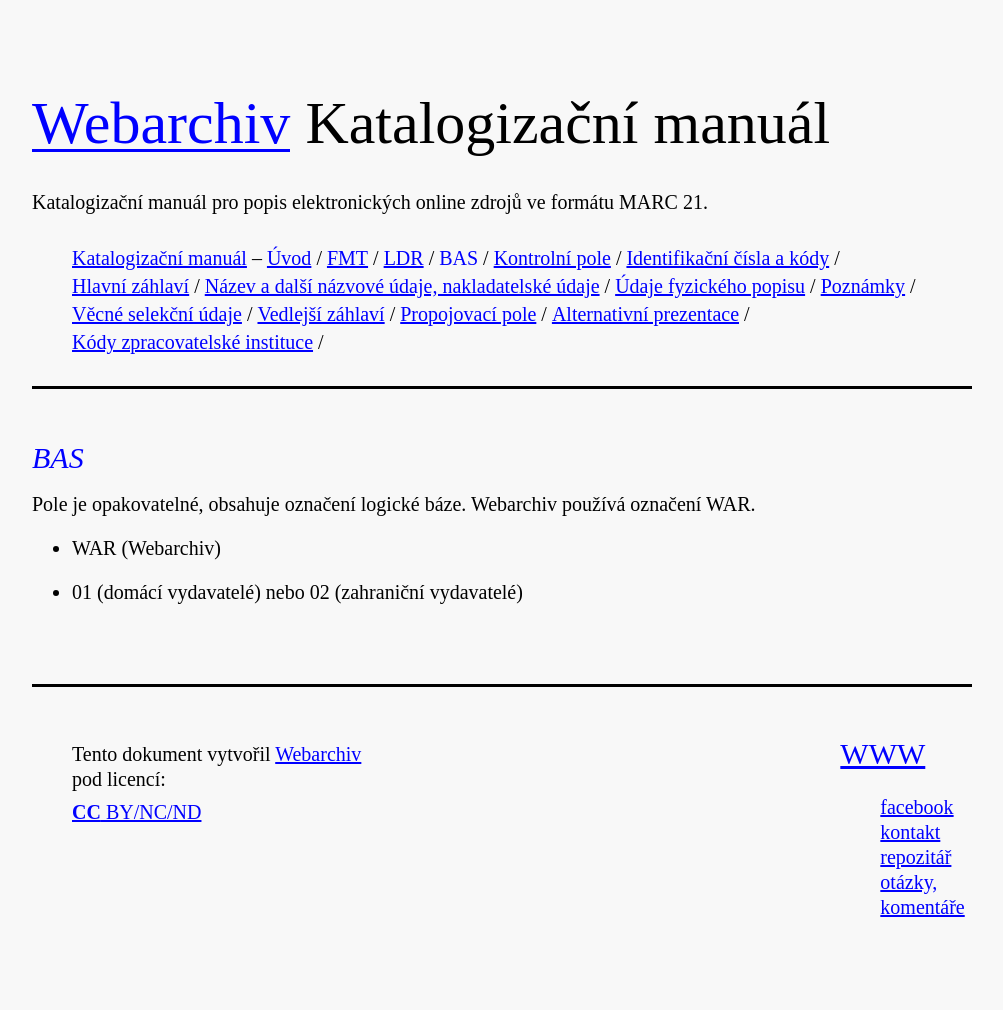
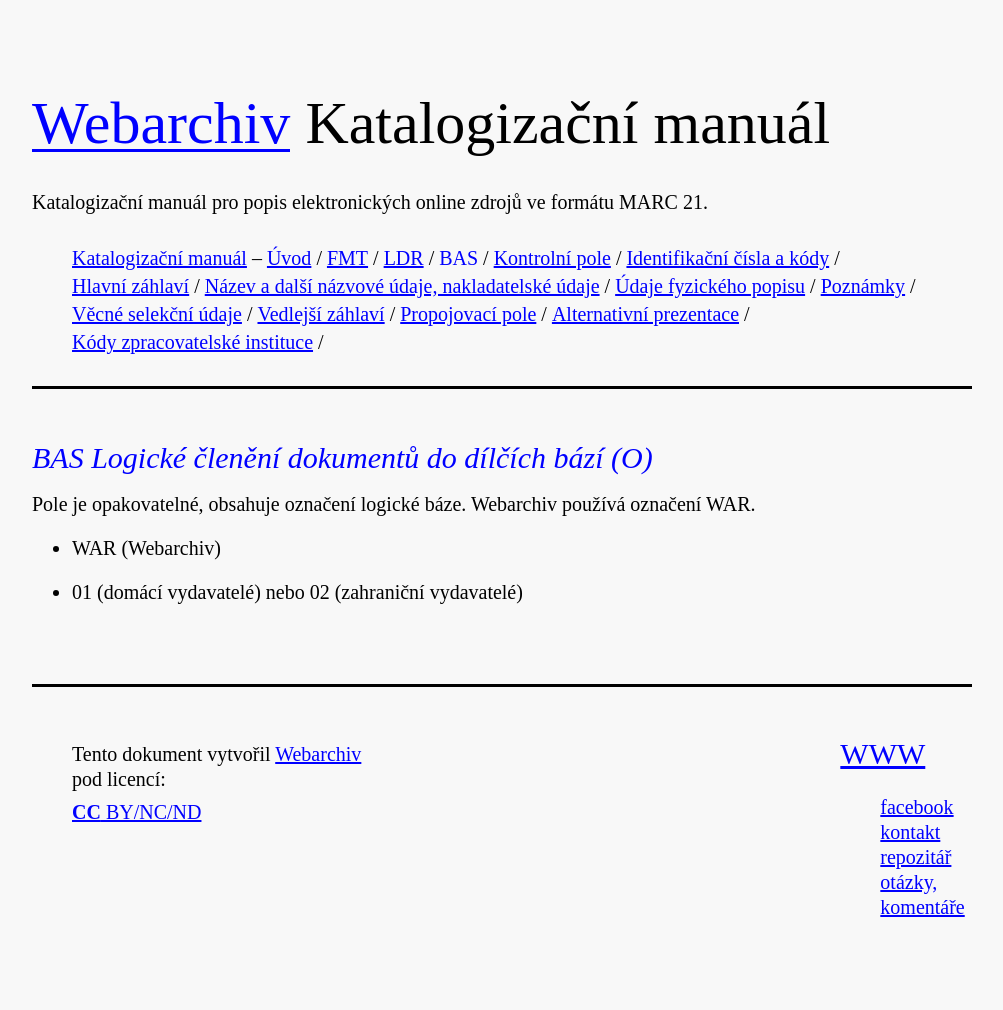
Before and after one commit to WebarchivCZ/katalogizacni-manual, a Jekyll site: the page built from _posts/2017-06-24-bas.md, in a window 1280 px wide. Shown: the whole page, without its empty margins (138-1141 px from the left). Built offline with Jekyll 4.4.1, drawn with Linux system fonts in a browser that asks for light colours.

Commit message:
refill BAS

```diff
--- a/_posts/2017-06-24-bas.md
+++ b/_posts/2017-06-24-bas.md
@@ -2,7 +2,7 @@
 layout: default
 title: BAS
 ---
-## BAS
+## BAS  Logické členění dokumentů do dílčích bází  (O)
 
 Pole je opakovatelné, obsahuje označení logické báze. Webarchiv používá označení WAR.
 
```
